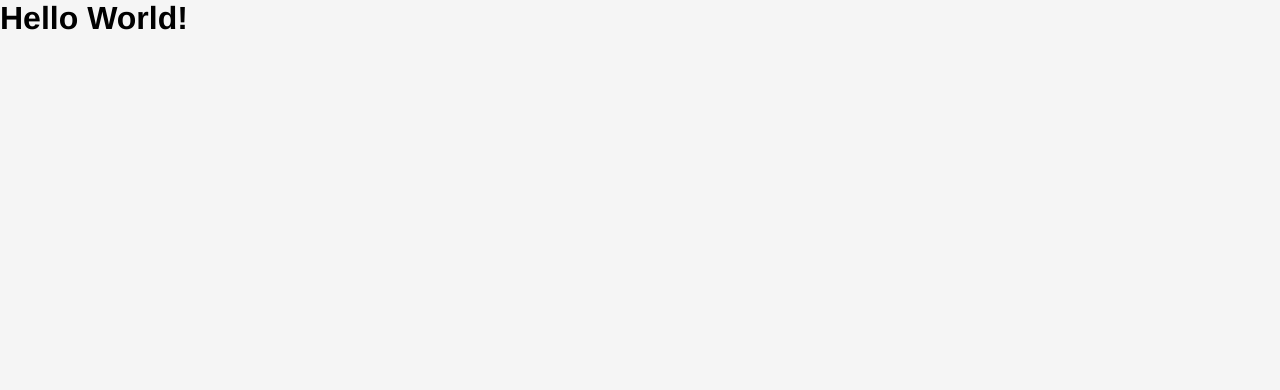
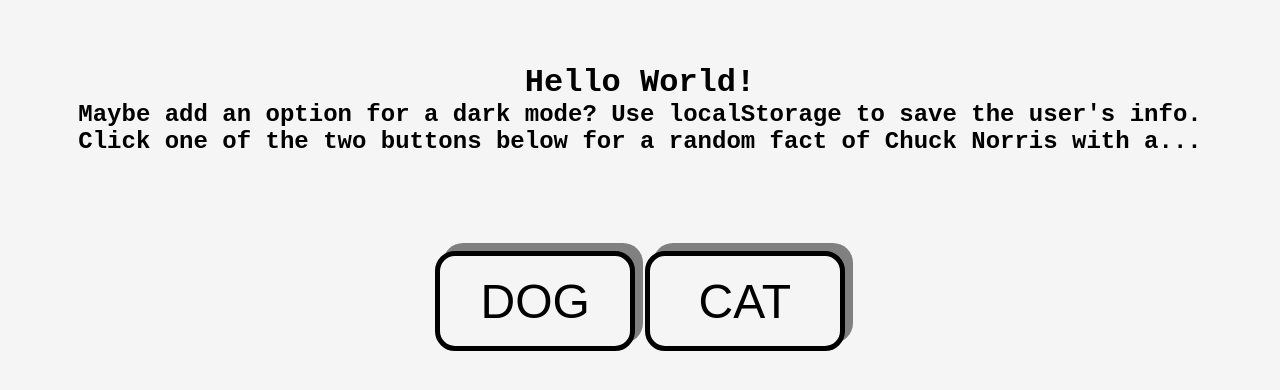
Before and after one commit to robbyrenz/dogs-cats-chuck-norris, a plain HTML site: page index.html in a window 1280 px wide. Drawn offline with Linux system fonts and the light colour scheme.

Commit message:
add buttons and styling

```diff
--- a/index.html
+++ b/index.html
@@ -11,6 +11,10 @@
 
     <div class="container">
         <h1>Hello World!</h1>
+        <h2>Maybe add an option for a dark mode? Use localStorage to save the user's info.</h2>
+        <h2>Click one of the two buttons below for a random fact of Chuck Norris with a...</h2>
+        <button id="dog">dog</button>
+        <button id="cat">cat</button>
     </div>
 
 </body>
--- a/styles.css
+++ b/styles.css
@@ -6,5 +6,30 @@
 
 body {
     background: whitesmoke;
-    font-family: 'Franklin Gothic Medium', 'Arial Narrow', Arial, sans-serif;
+    font-family: 'Courier New', Courier, monospace;
 }
+
+.container {
+    margin: 4em 2em;
+    text-align: center;
+}
+
+button {
+    background: whitesmoke;
+    border-radius: 20px;
+    border: 5px solid black;
+    width: 200px;
+    height: 100px;
+    font-size: 3em;
+    text-transform: uppercase;
+    margin-top: 2em;
+    transition: all 0.05s ease;
+    box-shadow: 8px -8px grey;
+}
+
+button:hover {
+    transform: scale(0.9);
+    box-shadow: 0 0 whitesmoke;
+    /* border: 5px solid gold; */
+    cursor: pointer;
+}
```
